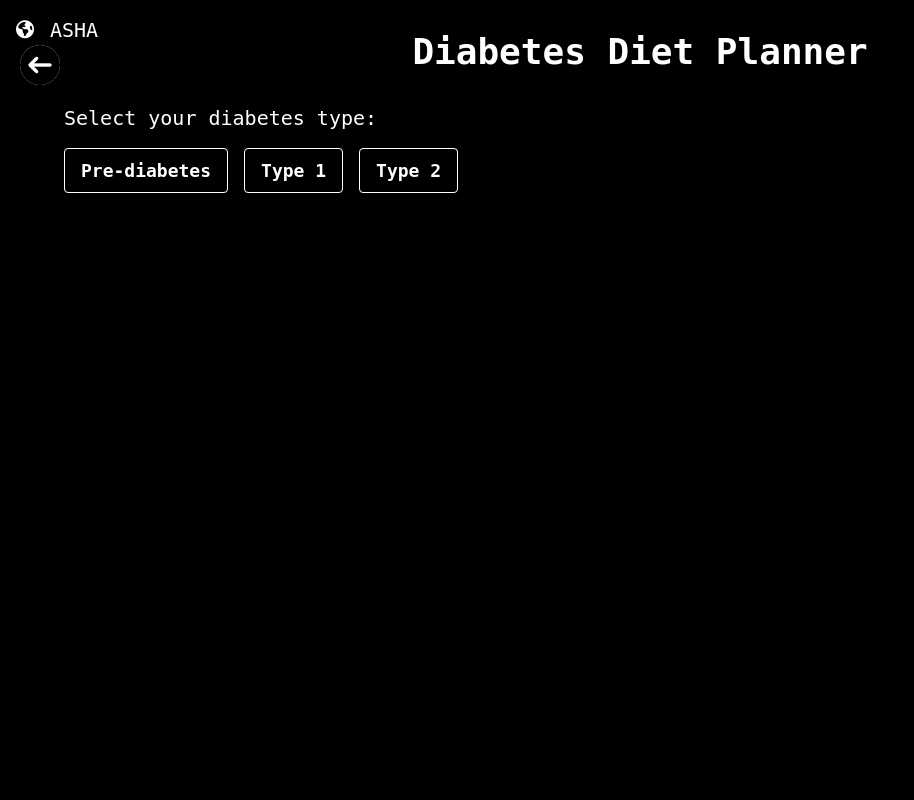
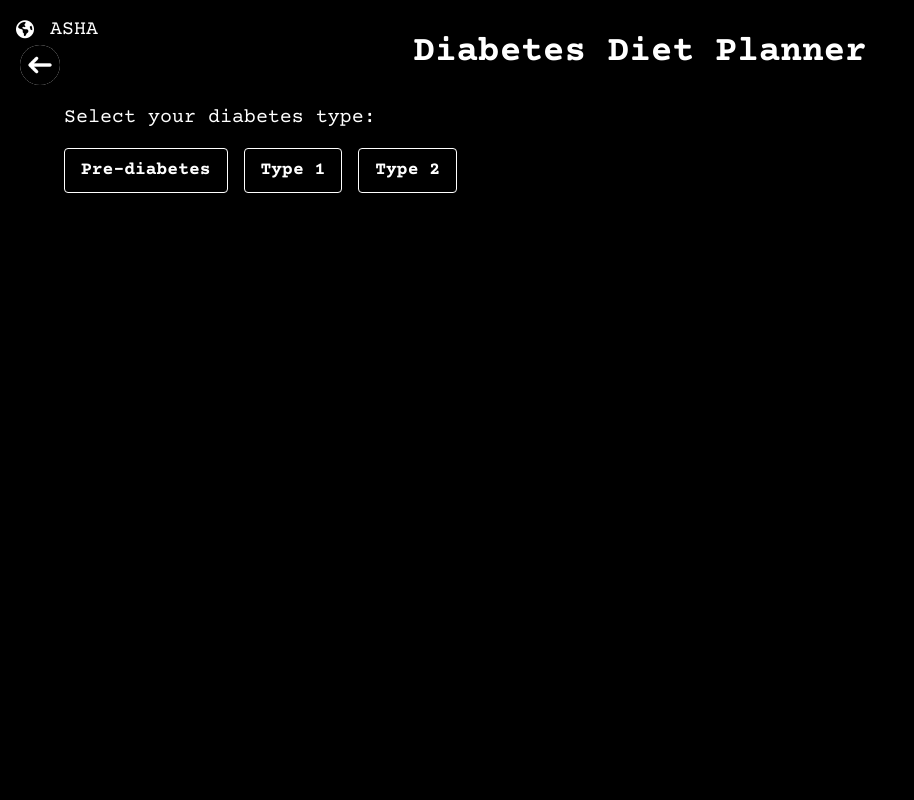
Before and after one commit to AmanchaRahul/asha2, a Django app: page /diabetes_diet/ in a window 1280 px wide. Shown: the whole page, without its empty margins (0-914 px from the left). Run offline with Django 5.2, Linux system fonts and the light colour scheme; parts of the project's set-up code (start-up, migrations or seed data) failed here and were passed over; some libraries are stand-ins or nearby versions.

Commit message:
changes made

```diff
--- a/templates/bloodpressure/bloodpressure_diet.html
+++ b/templates/bloodpressure/bloodpressure_diet.html
@@ -13,11 +13,7 @@
     <meta name="viewport" content="width=device-width, initial-scale=1.0">
     <script src="https://cdn.tailwindcss.com"></script>
     <style>
-        body {
-            font-family: monospace;
-            background-color: black;
-            color: white;
-        }
+
         .meal-card {
             background-color: #111;
             transition: all 0.3s ease;
--- a/templates/bloodpressure/bloodpressure_exercises.html
+++ b/templates/bloodpressure/bloodpressure_exercises.html
@@ -14,11 +14,7 @@
   <script src="https://cdn.tailwindcss.com"></script>
   <script src="https://unpkg.com/lucide@latest"></script>
   <style>
-      body {
-          font-family: monospace;
-          background-color: black;
-          color: white;
-      }
+
       .exercise-card {
           background-color: #1f2937;
           transition: all 0.3s ease;
--- a/templates/diabetes/diabetes_diet.html
+++ b/templates/diabetes/diabetes_diet.html
@@ -13,11 +13,7 @@
     <meta name="viewport" content="width=device-width, initial-scale=1.0">
     <script src="https://cdn.tailwindcss.com"></script>
     <style>
-        body {
-            font-family: monospace;
-            background-color: black;
-            color: white;
-        }
+
         .meal-card {
             background-color: #111;
             transition: all 0.3s ease;
--- a/templates/diabetes/diabetes_exercises.html
+++ b/templates/diabetes/diabetes_exercises.html
@@ -13,9 +13,6 @@
     <meta name="viewport" content="width=device-width, initial-scale=1.0">
     <style>
         body {
-            font-family: monospace;
-            background-color: black;
-            color: white;
             margin: 0;
             padding: 0;
             overflow-x: hidden;
```
